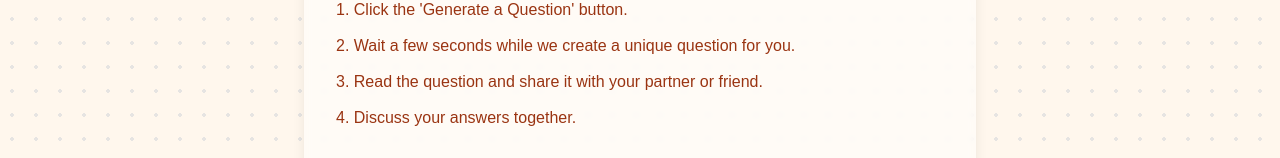
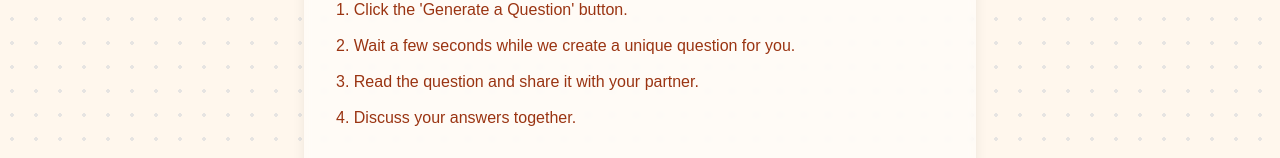
Before and after one commit to ajiteshgogoi/cozyconnect, a React (Create React App) app: page /instructions in a window 1280 px wide. Shown: the part 425-583 px from the top of the page. Built offline with nearby package versions, Linux system fonts and the light colour scheme.

Commit message:
Revert "fix vercel homepage issue"
This reverts commit e67881ea1bb78d376629272ef95e22185799682d.

```diff
--- a/public/index.html
+++ b/public/index.html
@@ -3,7 +3,6 @@
   <head>
     <meta charset="UTF-8">
     <meta name="viewport" content="width=device-width, initial-scale=1.0">
-    <base href="/" />
     <title>Cozy Connect - Conversation Prompts</title>
     <script src="https://cdn.tailwindcss.com"></script>
   </head>
--- a/src/components/Instructions.tsx
+++ b/src/components/Instructions.tsx
@@ -11,7 +11,7 @@ const Instructions: React.FC = () => {
           <section>
             <h2 className="text-xl font-semibold mb-2">Welcome to Cozy Connect!</h2>
             <p className="text-lg leading-relaxed">
-              This is a fun way to have meaningful conversations and get to know someone better. Here's how to make the most of your experience.
+              This is a fun way to have meaningful conversations and get to know someone better. Here's how to make the most of your experience:
             </p>
           </section>
 
@@ -20,7 +20,7 @@ const Instructions: React.FC = () => {
             <ol className="list-decimal list-inside space-y-3">
               <li>Click the 'Generate a Question' button.</li>
               <li>Wait a few seconds while we create a unique question for you.</li>
-              <li>Read the question and share it with your partner or friend.</li>
+              <li>Read the question and share it with your partner.</li>
               <li>Discuss your answers together.</li>
             </ol>
           </section>
```
